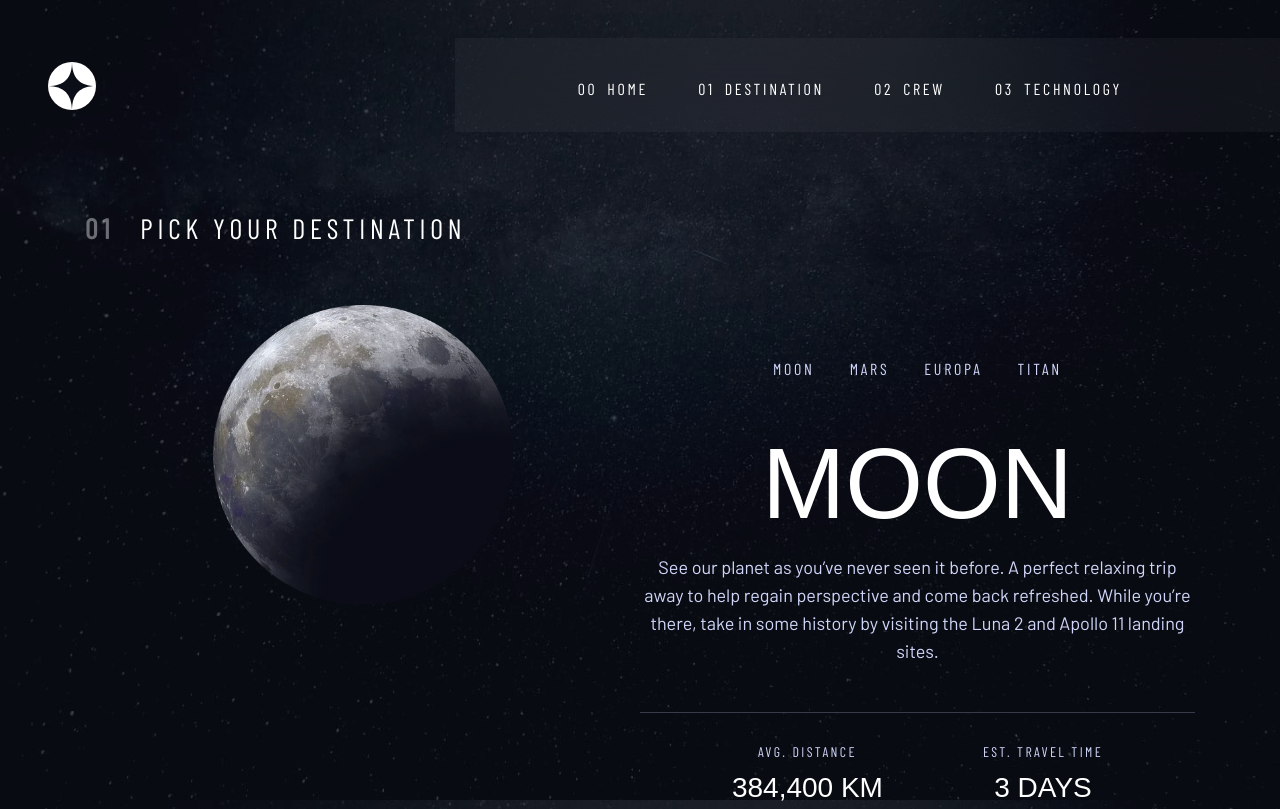
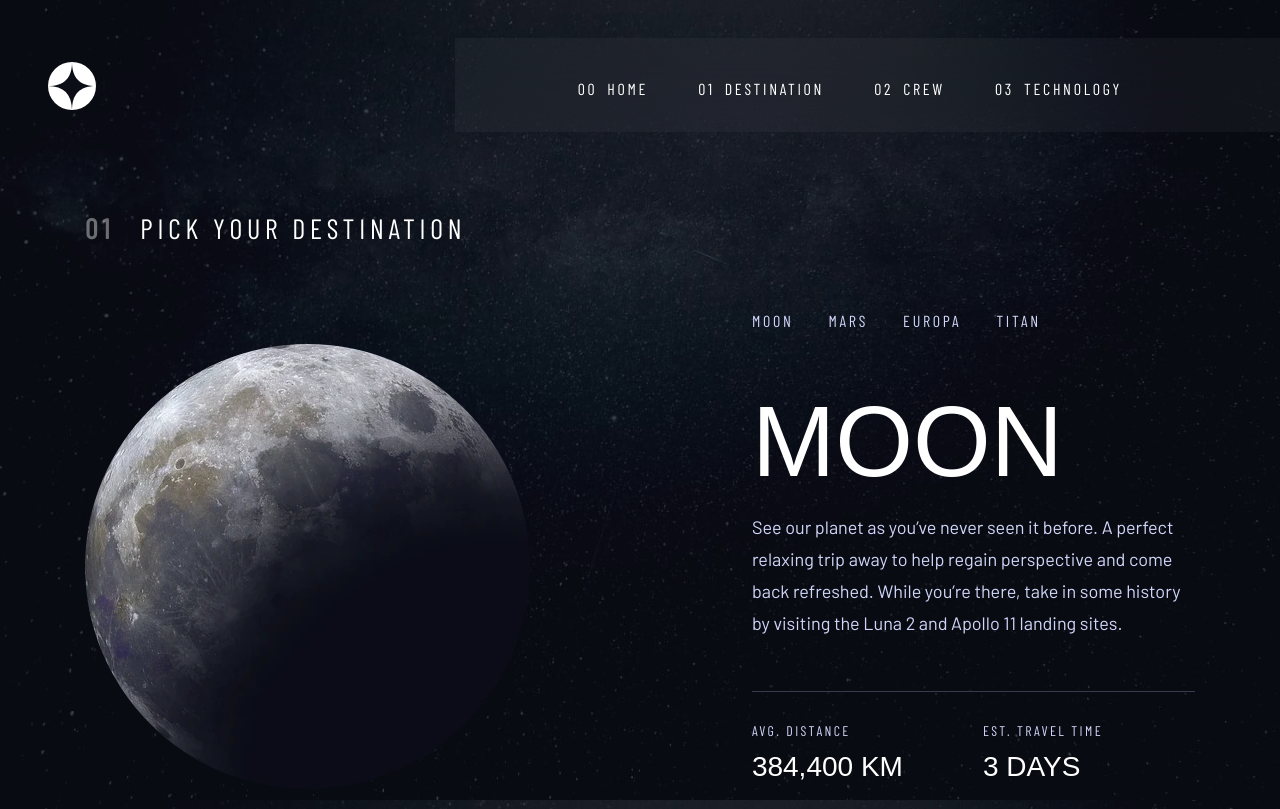
Before and after one commit to JorgeAMendoza/space-tourism-site, a Next.js app: page /destinations in a window 1280 px wide. Built offline with nearby package versions, Linux system fonts and the light colour scheme; a web font is replaced by a local one.

Commit message:
style destination page for desktop view
apply css styles for desktop view of the destination page, ensured pages
matched with the figma design.

```diff
--- a/app/destinations/components/Planet/planet.module.css
+++ b/app/destinations/components/Planet/planet.module.css
@@ -142,7 +142,40 @@
 
 @media screen and (min-width: 1024px) {
   .planet {
-    grid-template-columns: 1fr 1fr;
+    grid-template-columns: 1.46fr 1fr;
     grid-template-areas: 'planetImage' 'planetInfo';
+    margin-block-start: 6rem;
+    gap: 2rem;
+    text-align: left;
+  }
+
+  .planetImage {
+    width: 44.5rem;
+    height: 44.5rem;
+    justify-self: start;
+    margin-block-start: 3.5rem;
+  }
+
+  .planetNav {
+    margin-block-start: 0;
+  }
+
+  .planetDescription {
+    margin-block-start: 3.9rem;
+  }
+
+  .planetText {
+    padding-bottom: 5.2rem;
+  }
+
+  .planetStats {
+    justify-content: flex-start;
+    gap: 8rem;
   }
 }
+
+@media screen and (min-width: 1440px) {
+  .planetImage {
+    margin-left: 6.4rem;
+  }
+}
--- a/app/destinations/components/PlanetSlider/planet-slider.module.css
+++ b/app/destinations/components/PlanetSlider/planet-slider.module.css
@@ -22,3 +22,9 @@
     letter-spacing: 0.27rem;
   }
 }
+
+@media screen and (min-width: 1024px) {
+  .planetNavigation {
+    justify-content: flex-start;
+  }
+}
--- a/styles/utils.module.css
+++ b/styles/utils.module.css
@@ -31,5 +31,6 @@
 @media screen and (min-width: 1024px) {
   .basetext {
     font-size: 1.8rem;
+    line-height: 3.2rem;
   }
 }
```
